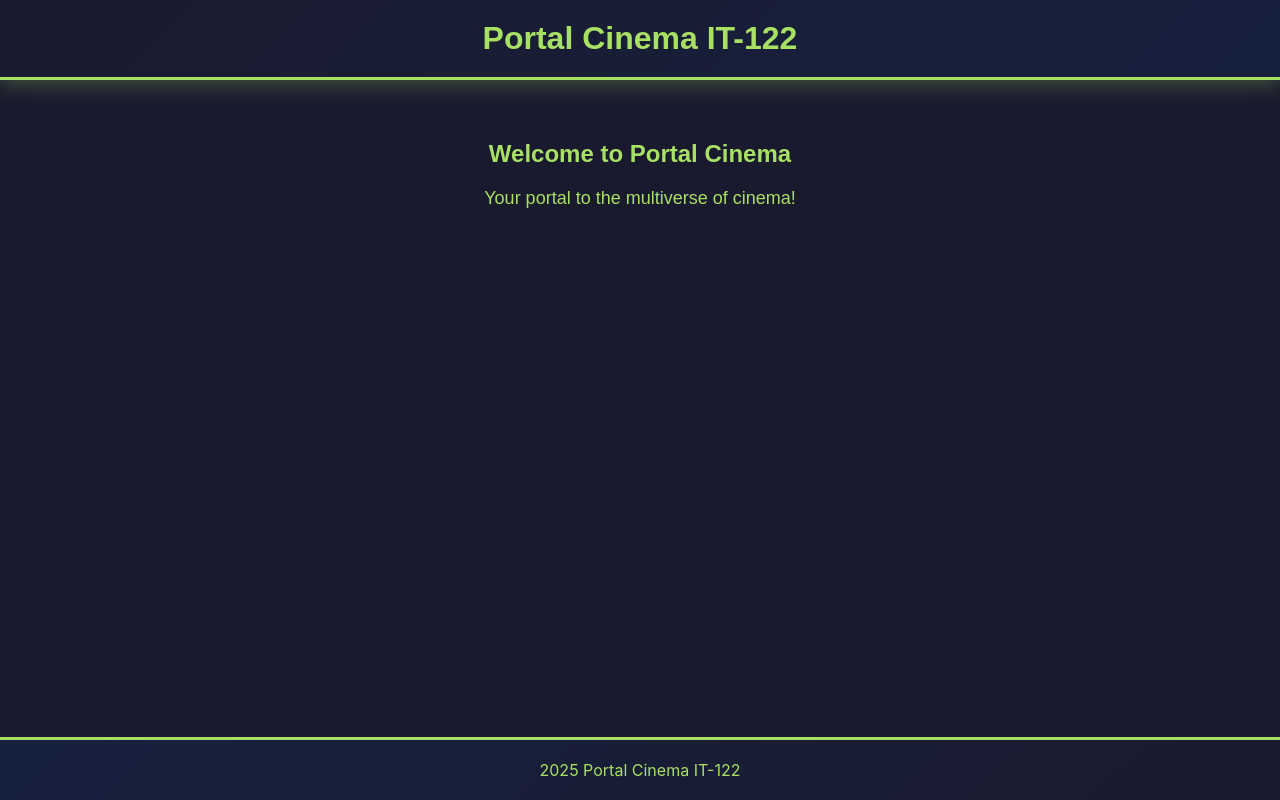
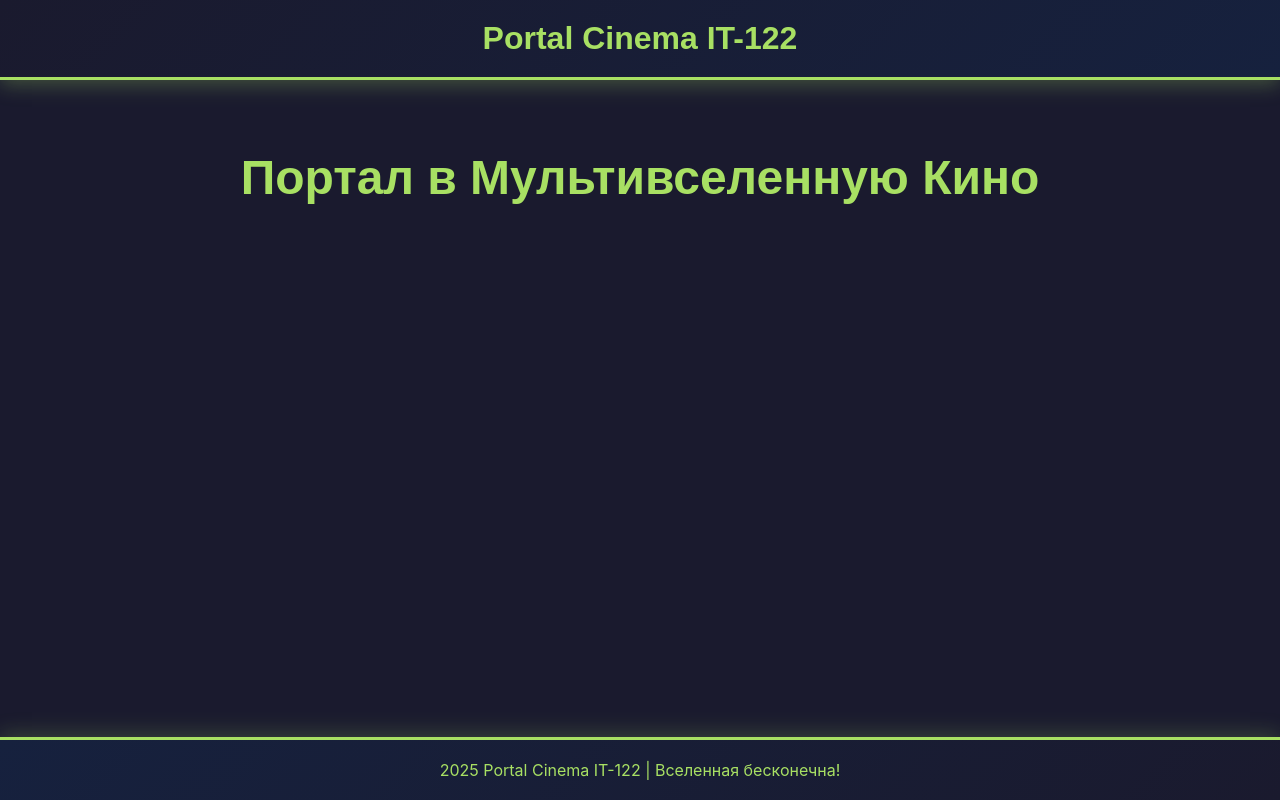
Before and after one commit to imdk1210/Rick_And_Morty, a React (Create React App) app: page / in a window 1280 px wide. Built offline with nearby package versions, Linux system fonts and the light colour scheme.

Commit message:
Lab 3: Add Header, Footer components and HomePage structure

```diff
--- a/src/App.js
+++ b/src/App.js
@@ -1,4 +1,7 @@
 import React from "react";
+import Header from "./components/Header";
+import Footer from "./components/Footer";
+import HomePage from "./pages/HomePage";
 import "./App.css";
 
 function App() {
@@ -9,56 +12,19 @@ function App() {
       minHeight: '100vh',
       backgroundColor: '#1a1a2e'
     }}>
-      <header style={{
-        padding: '20px',
-        background: 'linear-gradient(135deg, #1a1a2e 0%, #16213e 100%)',
-        borderBottom: '3px solid #A8E063',
-        boxShadow: '0 4px 20px rgba(168, 224, 99, 0.3)'
-      }}>
-        <h1 style={{
-          textAlign: 'center',
-          color: '#A8E063',
-          fontFamily: "sans-serif",
-          fontSize: '32px',
-          margin: 0
-        }}>
-          Portal Cinema IT-122
-        </h1>
-      </header>
-
+      <Header />
       <main style={{
         flex: '1',
-        padding: '40px',
-        textAlign: 'center'
+        padding: '20px',
+        minHeight: '400px',
+        position: 'relative',
+        zIndex: 1,
+        width: '100%',
+        boxSizing: 'border-box'
       }}>
-        <h2 style={{
-          color: '#A8E063',
-          fontFamily: "sans-serif",
-          fontSize: '24px'
-        }}>
-          Welcome to Portal Cinema
-        </h2>
-        <p style={{
-          color: '#A8E063',
-          fontFamily: "sans-serif",
-          fontSize: '18px',
-          marginTop: '20px'
-        }}>
-          Your portal to the multiverse of cinema!
-        </p>
+        <HomePage />
       </main>
-
-      <footer style={{
-        background: 'linear-gradient(135deg, #16213e 0%, #1a1a2e 100%)',
-        color: '#A8E063',
-        padding: '20px',
-        textAlign: 'center',
-        borderTop: '3px solid #A8E063'
-      }}>
-        <p style={{ margin: 0 }}>
-          2025 Portal Cinema IT-122
-        </p>
-      </footer>
+      <Footer />
     </div>
   );
 }
--- /dev/null
+++ b/src/components/Footer.js
@@ -0,0 +1,20 @@
+import React from "react";
+
+function Footer(){
+    return(
+        <footer style={{
+            background: 'linear-gradient(135deg, #16213e 0%, #1a1a2e 100%)',
+            color: '#A8E063',
+            padding: '20px',
+            textAlign: 'center',
+            borderTop: '3px solid #A8E063',
+            boxShadow: '0 -4px 20px rgba(168, 224, 99, 0.2)'
+        }}>
+            <p style={{ margin: 0 }}>
+                2025 Portal Cinema IT-122 | Вселенная бесконечна!
+            </p>
+        </footer>
+    );
+}
+
+export default Footer;
--- /dev/null
+++ b/src/components/Header.js
@@ -0,0 +1,27 @@
+import React from "react";
+
+function Header() {
+    return (
+        <header style={{
+            padding: '20px',
+            background: 'linear-gradient(135deg, #1a1a2e 0%, #16213e 100%)',
+            borderBottom: '3px solid #A8E063',
+            boxShadow: '0 4px 20px rgba(168, 224, 99, 0.3)',
+            position: 'sticky',
+            top: 0,
+            zIndex: 1000
+        }}>
+            <h1 style={{
+                textAlign: 'center',
+                color: '#A8E063',
+                fontFamily: "sans-serif",
+                fontSize: '32px',
+                margin: 0
+            }}>
+                Portal Cinema IT-122
+            </h1>
+        </header>
+    );
+}
+
+export default Header;
--- /dev/null
+++ b/src/pages/HomePage.js
@@ -0,0 +1,23 @@
+import React from "react";
+
+function HomePage(){
+    return(
+        <div style={{
+            width: '100%',
+            minHeight: '300px'
+        }}>
+            <h1 style={{
+                textAlign: 'center',
+                color: '#A8E063',
+                fontFamily: "sans-serif",
+                fontSize: '48px',
+                fontWeight: 'bold',
+                margin: '30px 0',
+                padding: '20px'
+            }}>
+                Портал в Мультивселенную Кино
+            </h1>
+        </div>
+    );
+}
+export default HomePage;
```
